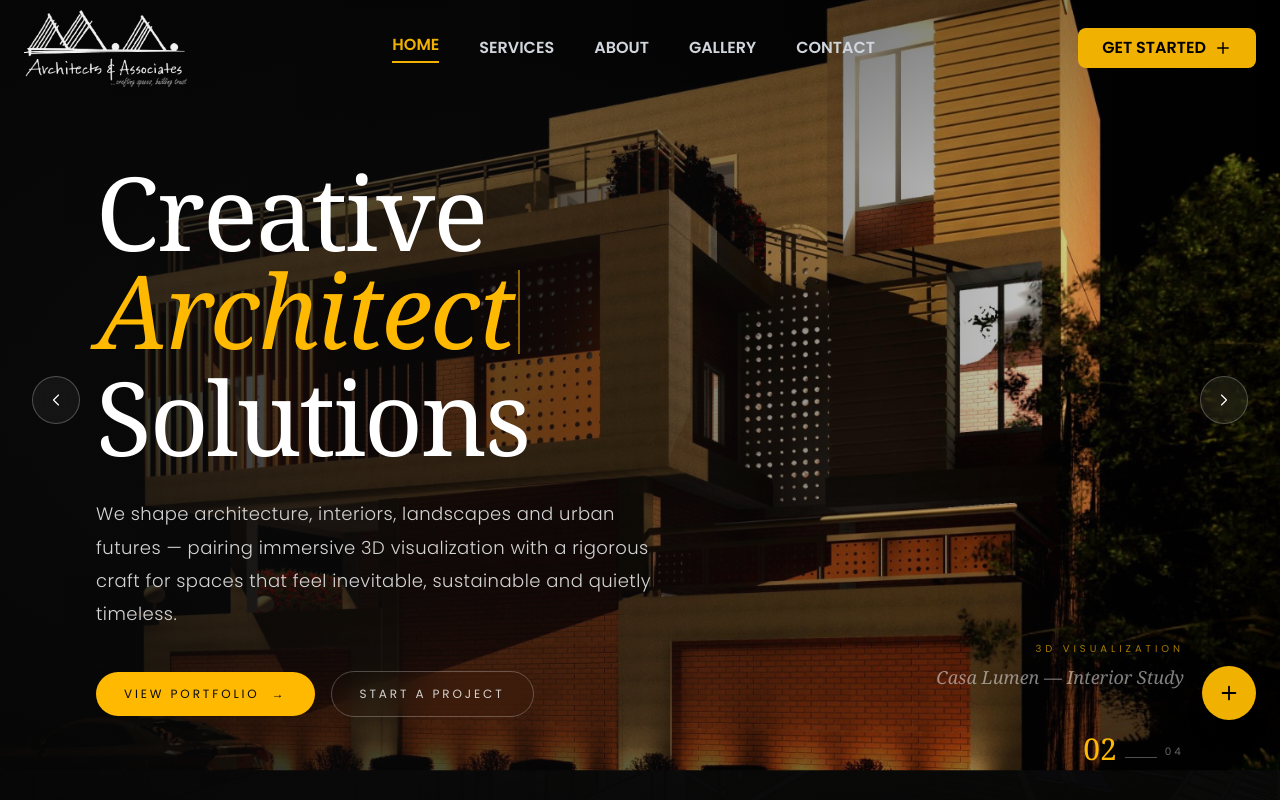
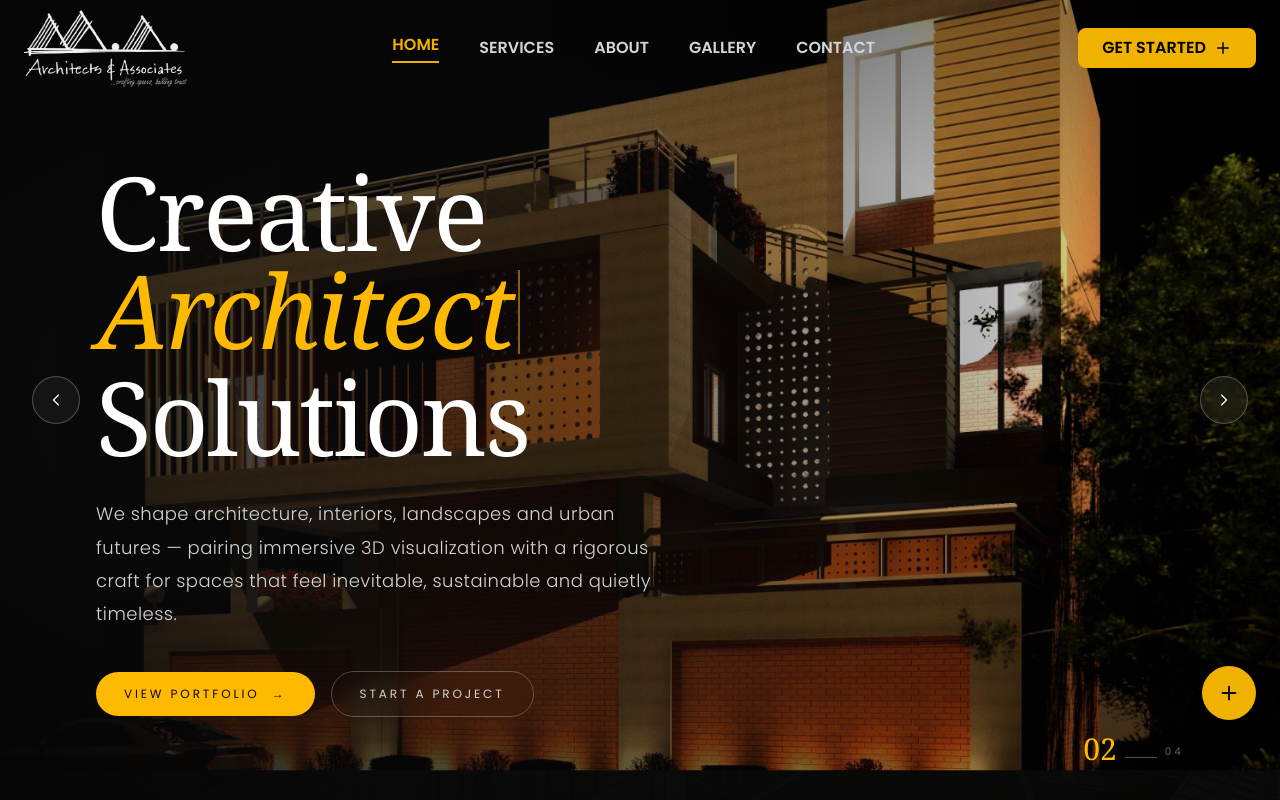
Before and after one commit to zaheer-web/interior1, a React (Vite) app: page / in a window 1280 px wide. Shown: the top 800 px of the page. Built offline with nearby package versions, Linux system fonts and the light colour scheme.

Commit message:
Add new image

```diff
--- a/src/Home/Hero.jsx
+++ b/src/Home/Hero.jsx
@@ -170,25 +170,7 @@ const Hero = () => {
           </motion.div>
         </div>
       </div>
- {/* ================= CAPTION ================= */}
-      <div className="absolute bottom-24 right-6 z-30 hidden text-right sm:block md:bottom-28 md:right-10  lg:right-24">
-        <AnimatePresence mode="wait">
-          <motion.div
-            key={`caption-${index}`}
-            initial={{ opacity: 0, y: 12 }}
-            animate={{ opacity: 1, y: 0 }}
-            exit={{ opacity: 0, y: -12 }}
-            transition={{ duration: 0.6 }}
-          >
-            <p className="text-[0.62rem] uppercase tracking-[0.4em] text-amber-400/90">
-              {active.label}
-            </p>
-            <p className="mt-1.5 font-serif text-lg italic text-white/70">
-              {active.place}
-            </p>
-          </motion.div>
-        </AnimatePresence>
-      </div>
+
 
       {/* ================= ARROWS ================= */}
       <button
```
